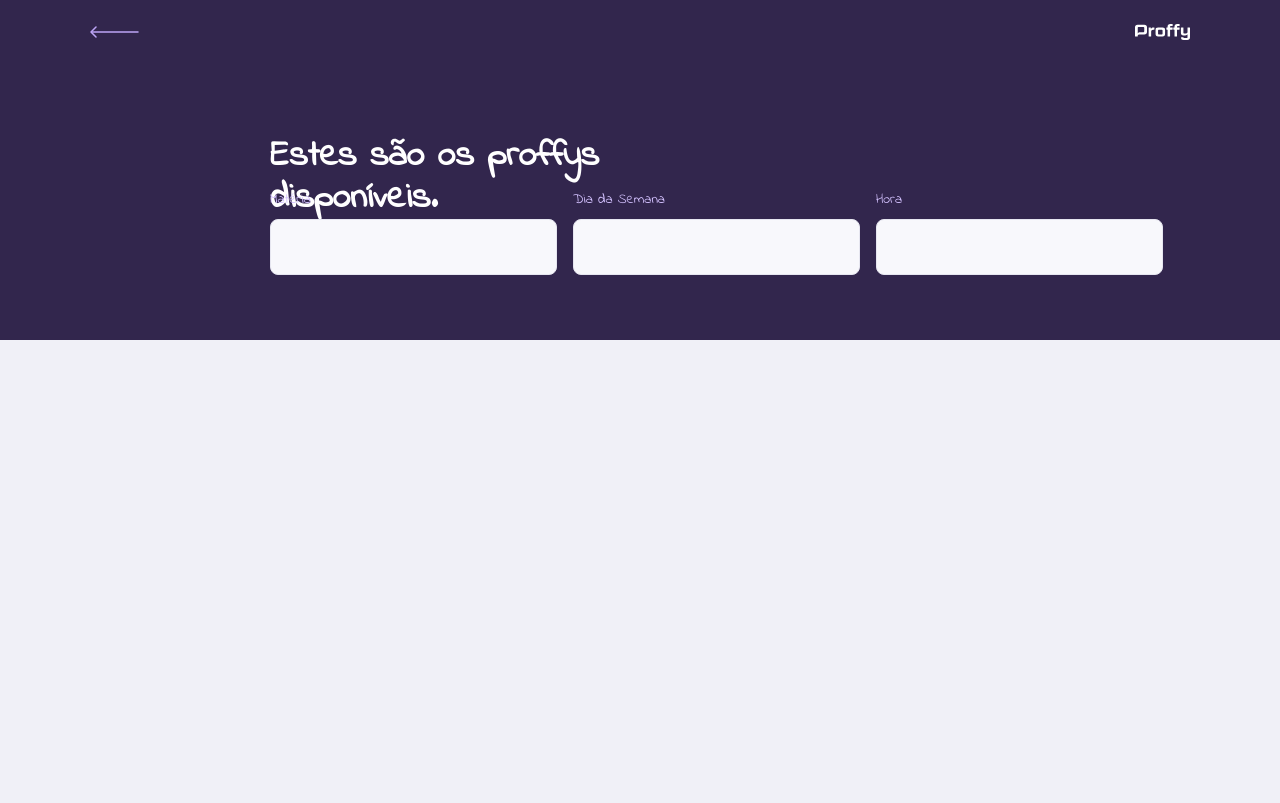
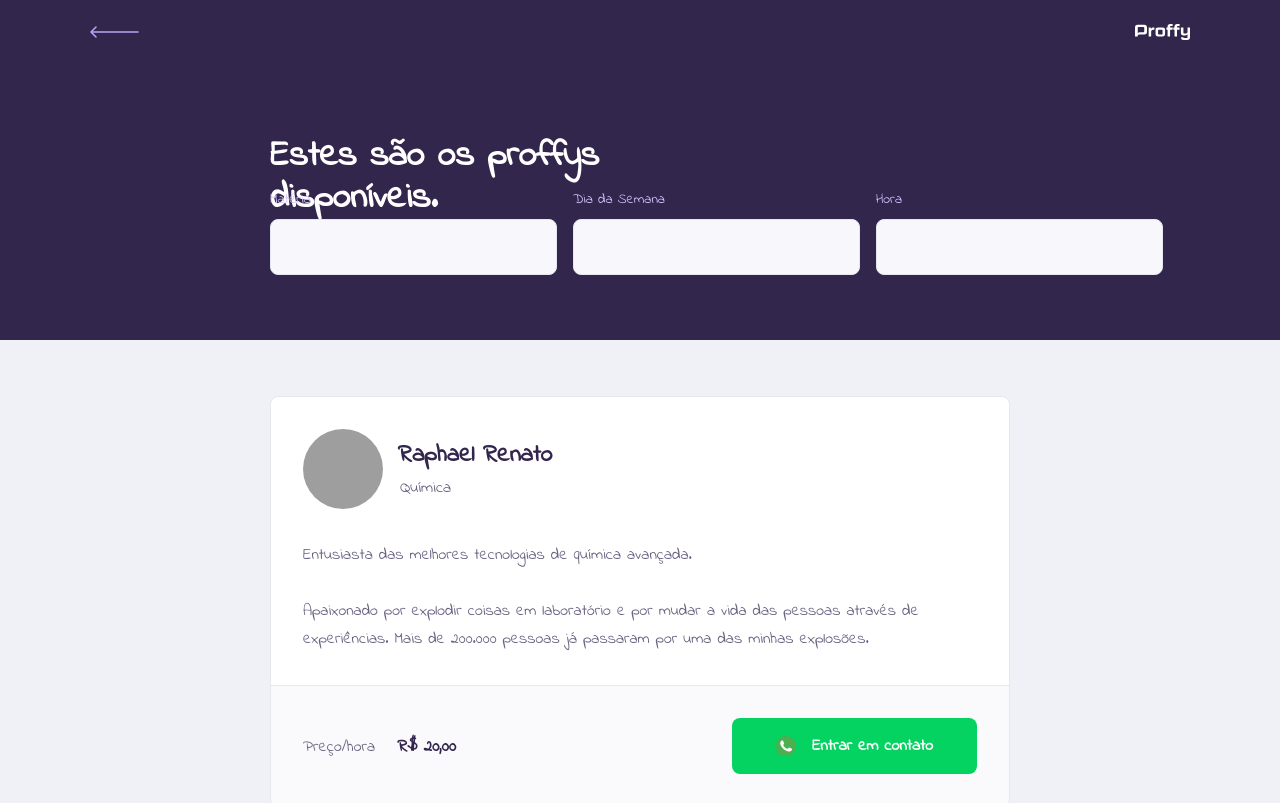
Before and after one commit to rapharenatoo/proffy, a React (Create React App) app: page /study in a window 1280 px wide. Shown: the top 803 px of the page. Built offline with nearby package versions, Linux system fonts and the light colour scheme; grey boxes are pictures that could not be loaded; the HTML template or start-up script is replaced by a standard one; a web font is replaced by a local one.

Commit message:
add e styles do TeacherList

```diff
--- a/src/assets/styles/global.css
+++ b/src/assets/styles/global.css
@@ -43,6 +43,7 @@
 
 body, input, button, textarea {
   font: 500 1.6rem Indie Flower;
+  color: var(--color-text-base);
 }
 
 .container {
--- /dev/null
+++ b/src/components/TeacherItem/index.tsx
@@ -0,0 +1,42 @@
+import React from 'react';
+import './styles.css';
+import whatsappIcon from '../../assets/img/icons/whatsapp.svg';
+
+
+function TeacherItem() {
+  return (
+    <article className="teacher-item">
+      <header>
+        <img
+          src="https://avatars2.githubusercontent.com/u/42950800?s=460&u=9b418c156833b1427bcf6795ec3dbbda4911f7c7&v=4"
+          alt="Raphael Renato"
+        />
+        <div>
+          <strong>Raphael Renato</strong>
+          <span>Química</span>
+        </div>
+      </header>
+      <p>
+        Entusiasta das melhores tecnologias de química avançada.
+            <br /> <br />
+            Apaixonado por explodir coisas em laboratório e por mudar
+            a vida das pessoas através de experiências. Mais de 200.000
+            pessoas já passaram por uma das minhas explosões.
+          </p>
+
+      <footer>
+        <p>
+          Preço/hora
+              <strong> R$ 20,00</strong>
+        </p>
+        <button type="button">
+          <img src={whatsappIcon} alt="Whatsapp" />
+              Entrar em contato
+            </button>
+      </footer>
+    </article>
+  );
+
+}
+
+export default TeacherItem;
--- /dev/null
+++ b/src/components/TeacherItem/styles.css
@@ -0,0 +1,96 @@
+.teacher-item {
+  background: var(--color-box-base);
+  border: 1px solid var(--color-line-in-white);
+  border-radius: 0.8rem;
+  margin-top: 2.4rem;
+  overflow: hidden;
+}
+
+.teacher-item header {
+  padding: 3.2rem 2rem;
+  display: flex;
+  align-items: center;
+}
+
+.teacher-item header img {
+  width: 8rem;
+  height: 8rem;
+  border-radius: 50%;
+}
+
+.teacher-item header div strong {
+  font: 700 2.4rem Indie Flower;
+  display: block;
+  color: var(--color-text-title);
+  margin-left: 1.5rem;
+}
+
+.teacher-item header div span {
+  font-size: 1.6rem;
+  display: block;
+  margin-top: 0.3rem;
+  margin-left: 1.7rem;
+}
+
+.teacher-item>p {
+  padding: 0 2rem;
+  font-size: 1.6rem;
+  line-height: 2.8rem;
+}
+
+.teacher-item footer {
+  padding: 3.2rem 2rem;
+  background: var(--color-box-footer);
+  border-top: 1px solid var(--color-line-in-white);
+  margin-top: 3.2rem;
+  display: flex;
+  align-items: center;
+  justify-content: space-between;
+}
+
+.teacher-item footer p strong {
+  color: var(--color-primary);
+  font-size: 1.7rem;
+  display: block;
+  margin-left: 0.4rem;
+}
+
+.teacher-item footer button {
+  width: 20rem;
+  height: 5.6rem;
+  background: var(--color-secundary);
+  color: var(--color-button-text);
+  border: 0;
+  border-radius: 0.8rem;
+  cursor: pointer;
+  font: 700 1.4rem Indie Flower;
+  display: flex;
+  align-items: center;
+  justify-content: space-evenly;
+  transition: 0.2s;
+}
+
+.teacher-item footer button:hover {
+  background: var(--color-secundary-dark);
+}
+
+@media (min-width: 700px) {
+  .teacher-item header, .teacher-item footer {
+    padding: 3.2rem;
+  }
+  .teacher-item>p {
+    padding: 0 3.2rem;
+  }
+  .teacher-item footer p strong {
+    display: initial;
+    margin-left: 1.6rem;
+  }
+  .teacher-item footer button {
+    width: 24.5rem;
+    font-size: 1.6rem;
+    justify-content: center;
+  }
+  .teacher-item footer button img {
+    margin-right: 1.6rem;
+  }
+}
--- a/src/pages/TeacherList/index.tsx
+++ b/src/pages/TeacherList/index.tsx
@@ -1,6 +1,7 @@
 import React from 'react';
 import './styles.css'
 import PageHeader from './../../components/PageHeader/index';
+import TeacherItem from './../../components/TeacherItem/index';
 
 function TeacherList() {
   return (
@@ -23,6 +24,16 @@
           </div>
         </form>
       </PageHeader>
+
+      <main>
+        <TeacherItem />
+        <TeacherItem />
+        <TeacherItem />
+        <TeacherItem />
+        <TeacherItem />
+        <TeacherItem />
+        <TeacherItem />
+      </main>
     </div>
   )
 }
--- a/src/pages/TeacherList/styles.css
+++ b/src/pages/TeacherList/styles.css
@@ -50,6 +50,11 @@
   bottom: 0;
 }
 
+#page-teacher-list main {
+  margin: 3.2rem auto;
+  width: 90%;
+}
+
 /* Adaptar Header para Desktop */
 
 @media (min-width: 700px) {
@@ -66,4 +71,9 @@
   #search-teachers .input-block+.input-block {
     margin-top: 0;
   }
+  #page-teacher-list main {
+    padding: 3.2rem 0;
+    max-width: 740px;
+    margin: 0 auto;
+  }
 }
```
